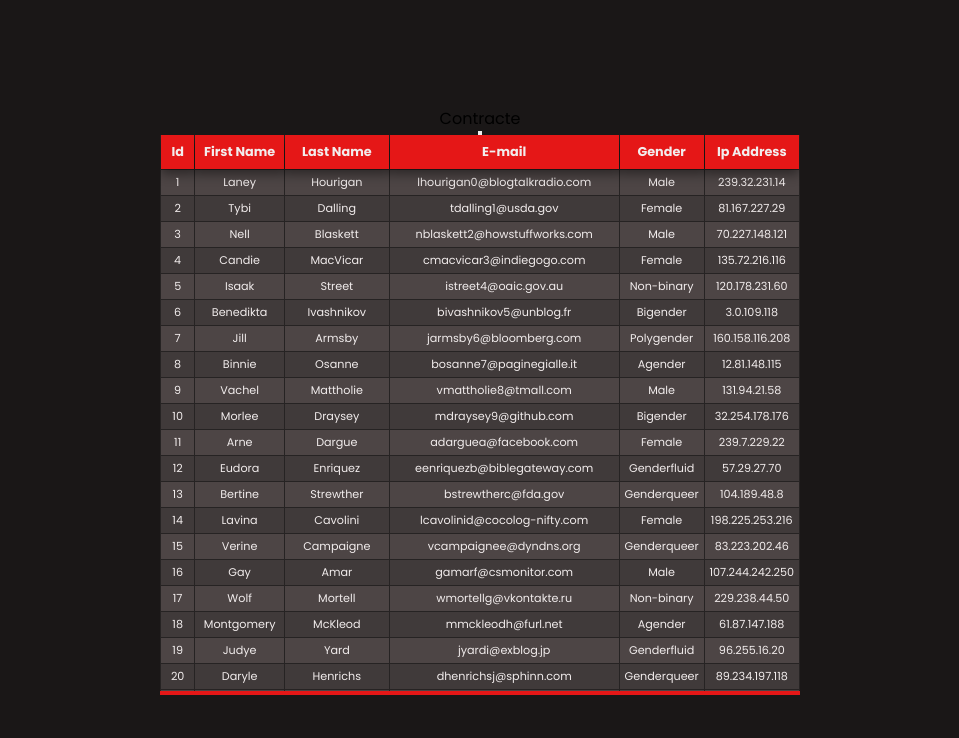
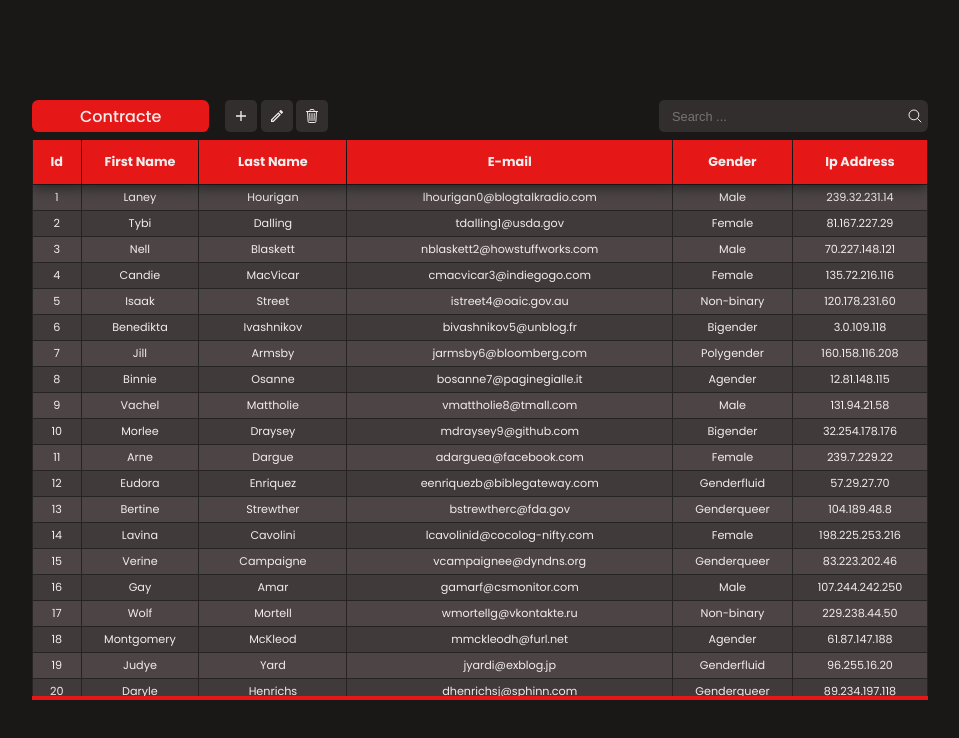
Before and after one commit to GoiaIulian/table-playground, a React (Create React App) app: page / in a window 1280 px wide. Shown: the top 738 px of the page, without its empty margins (160-1119 px from the left). Built offline with nearby package versions, Linux system fonts and the light colour scheme.

Commit message:
styled the top bar

```diff
--- a/src/App.js
+++ b/src/App.js
@@ -2,6 +2,9 @@
 import { Columns } from './data/columns';
 import Grid from './components/Grid.js';
 import MOCK_DATA from './data/MOCK_DATA.json';
+import { IoMdAdd } from 'react-icons/io';
+import { IoTrashOutline, IoSearchOutline } from 'react-icons/io5';
+import { MdOutlineEdit } from 'react-icons/md';
 
 function App() {
     const columns = useMemo(() => Columns, []);
@@ -10,8 +13,32 @@
     return (
         <div className='main-container'>
             <div className='component-container'>
-                <div className='tab-title'>Contracte</div>
-                <button className='crud-button'></button>
+                <div className='top-bar'>
+                    <div className='left-element'>
+                        <div className='tab-title'>Contracte</div>
+                        <div className='top-button-container'>
+                            <button className='crud-button'>
+                                <IoMdAdd></IoMdAdd>
+                            </button>
+                            <button className='crud-button'>
+                                <MdOutlineEdit></MdOutlineEdit>
+                            </button>
+                            <button className='crud-button'>
+                                <IoTrashOutline></IoTrashOutline>
+                            </button>
+                        </div>
+                    </div>
+                    <div className='right-element'>
+                        <input
+                            type='text'
+                            className='search-field'
+                            placeholder='Search ...'
+                        />
+                        <button className='search-button'>
+                            <IoSearchOutline></IoSearchOutline>
+                        </button>
+                    </div>
+                </div>
                 <div className='grid-container'>
                     <Grid columns={columns} data={data}></Grid>
                 </div>
--- a/src/styles/components/_grid.scss
+++ b/src/styles/components/_grid.scss
@@ -30,19 +30,18 @@
     }
 
     &:hover {
-      background-color: var(--color-secondary);
+      background-color: var(--color-dark-4);
     }
   }
 
   th {
-    padding-top: 12px;
-    padding-bottom: 12px;
+    padding-top: 1em;
+    padding-bottom: 1em;
     text-align: center;
     background-color:var(--color-primary);
     color: var(--color-text);
 
     border-inline: 1px solid var(--color-dark-4);
-    padding: 8px;
 
     font-weight: 700;
     font-size: 0.8em;
--- a/src/styles/components/_tab.scss
+++ b/src/styles/components/_tab.scss
@@ -4,7 +4,7 @@
     align-items: center;
     justify-content: center;
     background-color: var(--color-dark-5);
-    min-width: 100%;
+    width: 100%;
     height: 100vh;
 
     .component-container {
@@ -12,14 +12,126 @@
         flex-direction: column;
         align-items: center;
         justify-content: center;
-        min-width: 100%;
+        width: 70%;
+        gap: .5em;
+
+        .top-bar{
+            display: flex;
+            flex-direction: row;
+            justify-content: space-between;
+            align-items: center;
+            width: 100%;
+
+            .left-element {
+                display: flex;
+                flex-direction: row;
+                align-items: center;
+                gap: 1em;
+
+                .tab-title{
+                    background-color: var(--color-primary);
+                    padding-inline: 3em;
+                    height: 32px;
+                    border-radius: .4em;
+
+                    color: var(--color-text);
+                    font-size: 1em;
+                    font-weight: 500;
+
+                    display: flex;
+                    align-items: center;
+                    justify-content: center;
+                }
+
+                .top-button-container {
+                    display: flex;
+                    flex-direction: row;
+                    align-items: center;
+                    gap: .2em;
+
+                    .crud-button{
+                        padding: .5em;
+                        color: var(--color-text);
+                        font-size: 1em;
+                        font-weight: 500;
+                        background-color: var(--color-dark-3);
+                        border: none;
+                        outline: none;
+                        border-radius: .3em;
+
+                        display: flex;
+                        align-items: center;
+                        justify-content: center;
+
+                        cursor: pointer;
+
+                        transition: background-color .2s ease-in;
+                        transition: color .2s ease-in;
+
+                        &:hover {
+                            background-color: var(--color-dark-1);
+                            color: var(--color-primary);
+                        }
+                    }
+                }
+            }
+
+            .right-element {
+                display: flex;
+                flex-direction: row;
+                justify-content: center;
+                align-items: center;
+                width: 30%;
+
+                .search-field {
+                    height: 32px;
+                    width: 90%;
+
+                    padding-inline: 1em;
+                    color: var(--color-text);
+                    font-size: .8em;
+                    font-weight: 500;
+                    background-color: var(--color-dark-3);
+                    border: none;
+                    outline: none;
+                    border-radius: .4em 0 0 .4em ;
+                }
+
+                .search-button {
+                    height: 32px;
+                    width: 10%;
+
+                    display: flex;
+                    align-items: center;
+                    justify-content: center;
+
+                    color: var(--color-text);
+                    font-size: 1em;
+                    font-weight: 500;
+                    background-color: var(--color-dark-3);
+                    border: none;
+                    outline: none;
+                    border-radius: 0 .4em .4em 0;
+
+                    cursor: pointer;
+
+                    transition: background-color .2s ease-in;
+                    transition: color .2s ease-in;
+
+                    &:hover {
+                        background-color: var(--color-dark-1);
+                        color: var(--color-primary);
+                    }
+                }
+            }
+        }
 
         .grid-container {
             display: flex;
             flex-direction: column;
             align-items: flex-start;
             justify-content: flex-start;
-            width: 50%;
+            width: 100%;
             max-height: 70vh;
             overflow: auto;
 
--- a/src/styles/index.css
+++ b/src/styles/index.css
@@ -80,16 +80,15 @@
   background-color: var(--color-dark-2);
 }
 table tr:hover {
-  background-color: var(--color-secondary);
+  background-color: var(--color-dark-4);
 }
 table th {
-  padding-top: 12px;
-  padding-bottom: 12px;
+  padding-top: 1em;
+  padding-bottom: 1em;
   text-align: center;
   background-color: var(--color-primary);
   color: var(--color-text);
   border-inline: 1px solid var(--color-dark-4);
-  padding: 8px;
   font-weight: 700;
   font-size: 0.8em;
 }
@@ -100,7 +99,7 @@
   align-items: center;
   justify-content: center;
   background-color: var(--color-dark-5);
-  min-width: 100%;
+  width: 100%;
   height: 100vh;
 }
 .main-container .component-container {
@@ -108,14 +107,106 @@
   flex-direction: column;
   align-items: center;
   justify-content: center;
-  min-width: 100%;
+  width: 70%;
+  gap: 0.5em;
+}
+.main-container .component-container .top-bar {
+  display: flex;
+  flex-direction: row;
+  justify-content: space-between;
+  align-items: center;
+  width: 100%;
+}
+.main-container .component-container .top-bar .left-element {
+  display: flex;
+  flex-direction: row;
+  align-items: center;
+  gap: 1em;
+}
+.main-container .component-container .top-bar .left-element .tab-title {
+  background-color: var(--color-primary);
+  padding-inline: 3em;
+  height: 32px;
+  border-radius: 0.4em;
+  color: var(--color-text);
+  font-size: 1em;
+  font-weight: 500;
+  display: flex;
+  align-items: center;
+  justify-content: center;
+}
+.main-container .component-container .top-bar .left-element .top-button-container {
+  display: flex;
+  flex-direction: row;
+  align-items: center;
+  gap: 0.2em;
+}
+.main-container .component-container .top-bar .left-element .top-button-container .crud-button {
+  padding: 0.5em;
+  color: var(--color-text);
+  font-size: 1em;
+  font-weight: 500;
+  background-color: var(--color-dark-3);
+  border: none;
+  outline: none;
+  border-radius: 0.3em;
+  display: flex;
+  align-items: center;
+  justify-content: center;
+  cursor: pointer;
+  transition: background-color 0.2s ease-in;
+  transition: color 0.2s ease-in;
+}
+.main-container .component-container .top-bar .left-element .top-button-container .crud-button:hover {
+  background-color: var(--color-dark-1);
+  color: var(--color-primary);
+}
+.main-container .component-container .top-bar .right-element {
+  display: flex;
+  flex-direction: row;
+  justify-content: center;
+  align-items: center;
+  width: 30%;
+}
+.main-container .component-container .top-bar .right-element .search-field {
+  height: 32px;
+  width: 90%;
+  padding-inline: 1em;
+  color: var(--color-text);
+  font-size: 0.8em;
+  font-weight: 500;
+  background-color: var(--color-dark-3);
+  border: none;
+  outline: none;
+  border-radius: 0.4em 0 0 0.4em;
+}
+.main-container .component-container .top-bar .right-element .search-button {
+  height: 32px;
+  width: 10%;
+  display: flex;
+  align-items: center;
+  justify-content: center;
+  color: var(--color-text);
+  font-size: 1em;
+  font-weight: 500;
+  background-color: var(--color-dark-3);
+  border: none;
+  outline: none;
+  border-radius: 0 0.4em 0.4em 0;
+  cursor: pointer;
+  transition: background-color 0.2s ease-in;
+  transition: color 0.2s ease-in;
+}
+.main-container .component-container .top-bar .right-element .search-button:hover {
+  background-color: var(--color-dark-1);
+  color: var(--color-primary);
 }
 .main-container .component-container .grid-container {
   display: flex;
   flex-direction: column;
   align-items: flex-start;
   justify-content: flex-start;
-  width: 50%;
+  width: 100%;
   max-height: 70vh;
   overflow: auto;
   border-bottom: 0.3em solid var(--color-primary);
```
Also changed, not shown: 1 other file (tests, documents, lock files or other folders).
